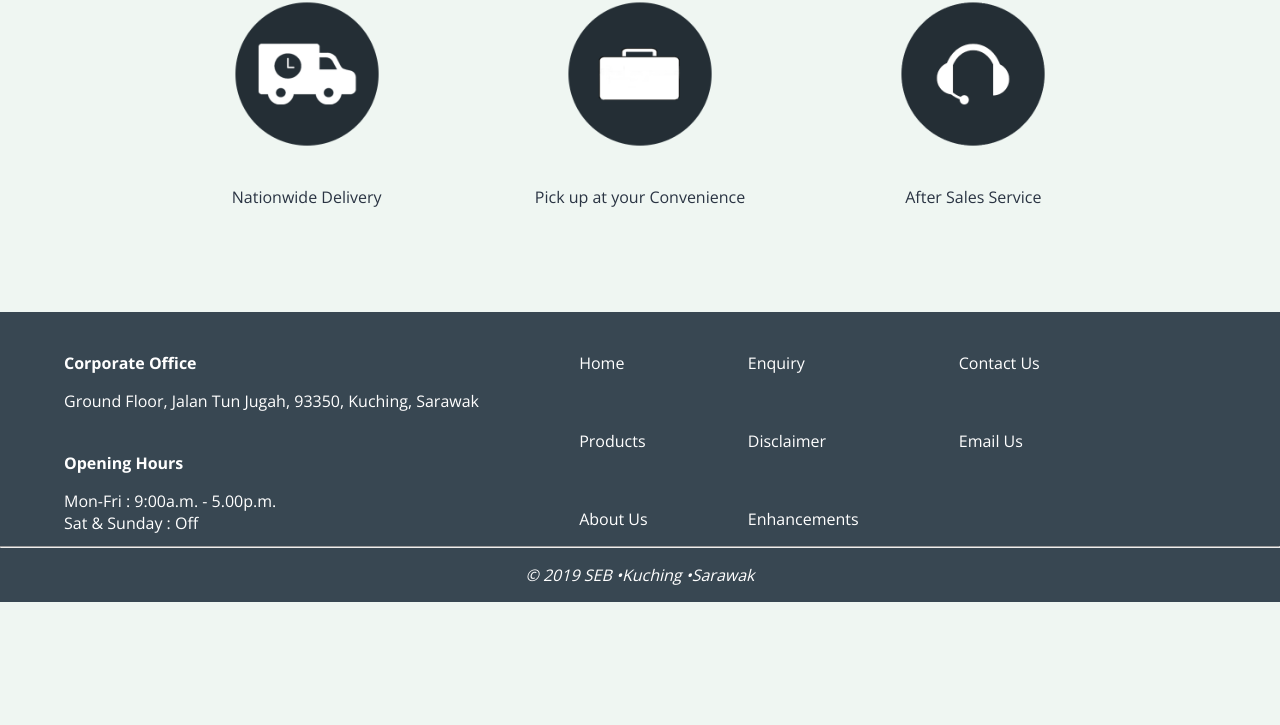
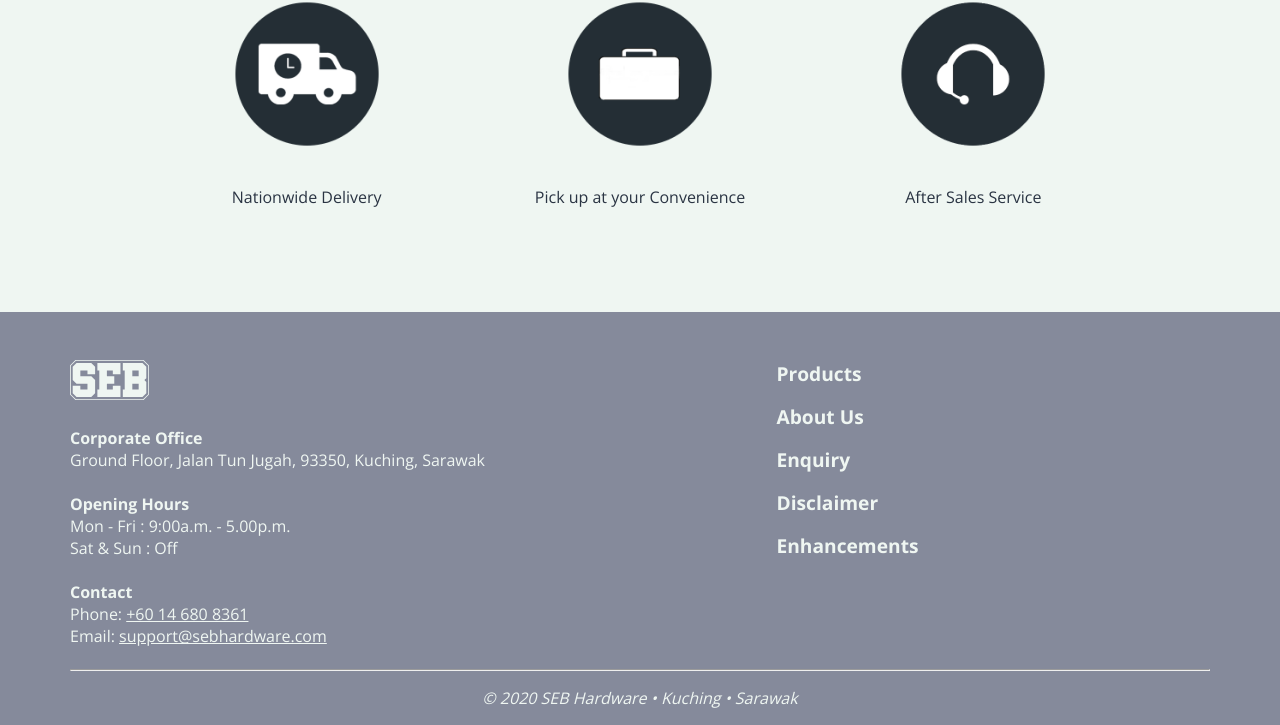
Before and after one commit to ItsSimon2K/SEB-Hardware, a PHP site: page / in a window 1280 px wide. Shown: the part 1173-1898 px from the top of the page. Before the commit the page ends 1775 px from the top, so only its background shows below. Run offline with PHP 8.4, Linux system fonts and the light colour scheme.

Commit message:
Update footer style

```diff
--- a/assign1/index.html
+++ b/assign1/index.html
@@ -93,38 +93,52 @@
 	</div>
 </section>
 
-<footer id = "footer">
-	<div class = "info">
-		<ul>
-			<li class = "info2">Corporate Office</li>
-			<li class = "info3">Ground Floor, Jalan Tun Jugah, 93350, Kuching, Sarawak</li>
-			<li class = "info2">Opening Hours</li>
-			<li class = "info3">Mon-Fri : 9:00a.m. - 5.00p.m.</li>
-			<li class = "info3">Sat & Sunday : Off</li>
-		</ul>
+<footer class="app-footer">
+	<div class="container">
+		<div class="app-footer__container">
+			<div class="app-footer__container__info">
+				<div class="app-footer__container__info__logo">
+					<a href="index.html">
+						<img src="images/logo.svg" alt="SEB Hardware logo"/>
+					</a>
+				</div>
+				<br>
+				<span><strong>Corporate Office</strong></span>
+				<br>
+				<span>Ground Floor, Jalan Tun Jugah, 93350, Kuching, Sarawak</span>
+				<br><br>
+				<span><strong>Opening Hours</strong></span>
+				<br>
+				<span>Mon - Fri : 9:00a.m. - 5.00p.m.</span>
+				<br>
+				<span>Sat & Sun : Off</span>
+				<br><br>
+				<span><strong>Contact</strong></span>
+				<br>
+				<span>
+					Phone:
+					<a href="tel:+60146808361">+60 14 680 8361</a>
+				</span>
+				<br>
+				<span>
+					Email:
+					<a href="mailto:support@sebhardware.com">support@sebhardware.com</a>
+				</span>
+				<br><br>
+			</div>
+			<div class="app-footer__container__links">
+				<ul>
+					<li><a href="products.html">Products</a></li>
+					<li><a href="about.html">About Us</a></li>
+					<li><a href="enquiry.html">Enquiry</a></li>
+					<li><a href="disclaimer.html">Disclaimer</a></li>
+					<li><a href="enhancements.html">Enhancements</a></li>
+				</ul>
+			</div>
+		</div>
+		<hr/>
+		<address>&copy; 2020 SEB Hardware &bull; Kuching &bull; Sarawak</address>
 	</div>
-	<div class = "link1">
-		<ul>
-			<li><a href = "index.html">Home</a></li>
-			<li><a href = "products.html">Products</a></li>
-			<li><a href = "aboutme.html">About Us</a></li>
-		</ul>
-	</div>
-	<div class = "link2">
-		<ul>
-			<li><a href = "enquiry.html">Enquiry</a></li>
-			<li><a href = "disclaimer.html">Disclaimer</a></li>
-			<li><a href = "enhancements.html">Enhancements</a></li>
-		</ul>
-	</div>
-	<div class ="link3">
-		<ul>
-			<li><a href = "tel:+0146808361">Contact Us</a></li>
-			<li><a href = "mailto:101220757@students.swinburne.edu.my">Email Us</a></li>
-		</ul>
-	</div>
-	<hr/>
-	<address>&copy; 2019 SEB &bull;Kuching &bull;Sarawak</address>
 </footer>
 </body>
 </html>
--- a/assign1/styles/style.css
+++ b/assign1/styles/style.css
@@ -217,55 +217,50 @@ h1, h2, h3, h4, h5, h6 {
 
 /* #end region */
 
-/* #region footer */
-
-#footer{
-	width:100%;
-	background-color:rgb(56,71,82);
-	margin-top:6.5rem;
+.app-footer {
+	width: 100%;
+	background-color: #858a9b;
+	color: #eff6f2;
+	margin-top: 6.5rem;
 }
 
-.info ul li,footer ul li a ,footer address{
-	color:white;
+.app-footer__container {
+	display: flex;
+	flex-direction: column;
+	padding-top: 3rem;
 }
 
-.info,.link1,.link2,.link3{
-	display:inline-flex;
-}
-footer ul li {
-	list-style-type:none;
+.app-footer__container__info__logo img {
+	height: 40px;
 }
 
-footer ul li a {
-	text-decoration:none;
+.app-footer__container__info a {
+	color: #eff6f2;
 }
 
-li.info2{
-	font-weight:bold;
-	font-size:1rem;
+.app-footer__container__links {
+	font-weight: bold;
 }
 
-.info ul li{
-	margin-left:4rem;
+.app-footer__container__links ul {
+	list-style-type: none;
 }
 
-.link1 ul li,.link2 ul li,.link3 ul li{
-	margin-left:6rem;
-}
-li.info1,li.info2,.link1 ul li,.link2 ul li,.link3 ul li{
-	margin-top:2.5rem;
-	padding-bottom:1rem;
+.app-footer__container__links a {
+	display: inline-block;
+	color: #eff6f2;
+	text-decoration: none;
+	font-size: 1.2rem;
+	margin-bottom: 1rem;
 }
 
-
-footer a:hover{
-	text-decoration:underline;
+.app-footer a:hover{
+	text-decoration: underline;
 }
 
-footer>address{
-	text-align:center;
-	padding:1rem 0rem;
-
+.app-footer address{
+	text-align: center;
+	padding: 1rem 0rem;
 }
 
 /* #end region */
@@ -492,6 +487,14 @@ footer>address{
 		width: 720px;
 	}
 
+	.app-footer__container {
+		flex-direction: row;
+	}
+
+	.app-footer__container__info {
+		flex-grow: .5;
+	}
+
 	.product-hero {
 		padding: 3rem;
 	}
```
